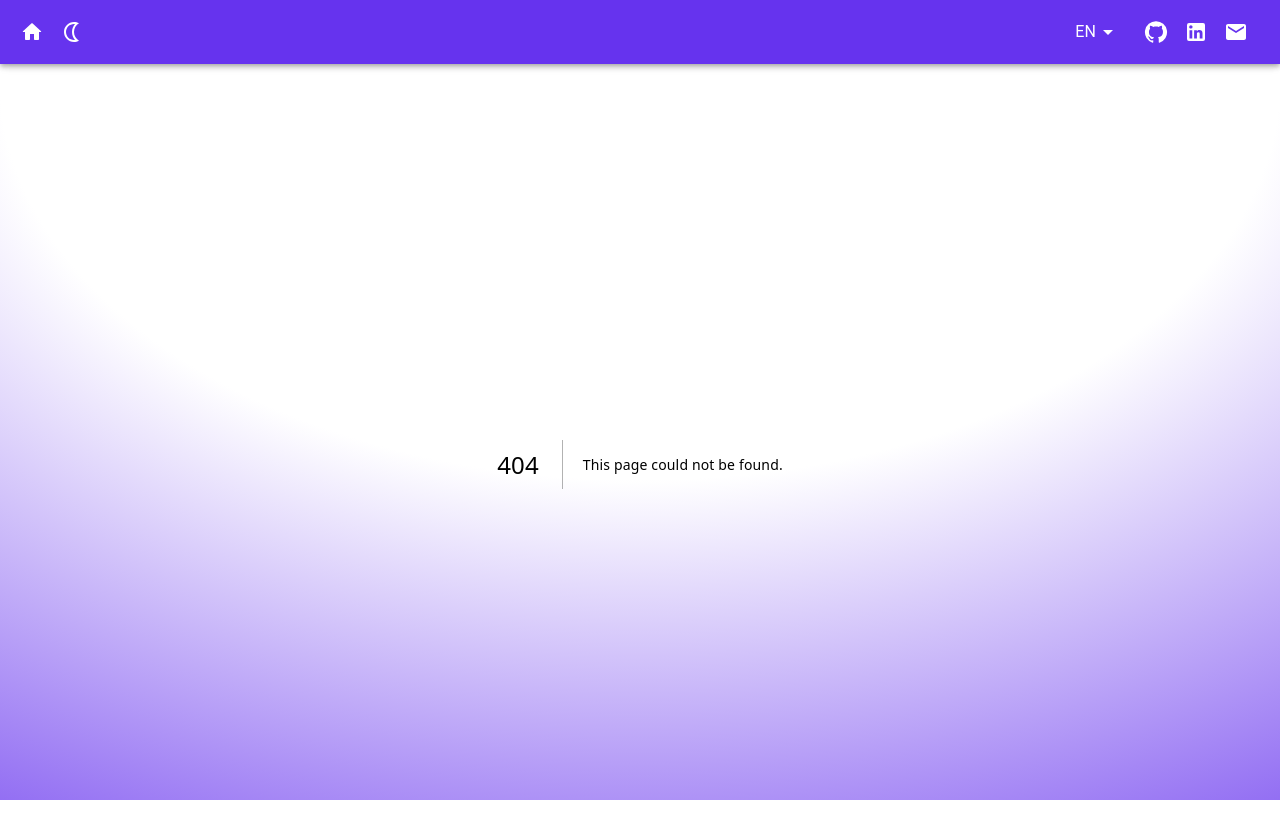
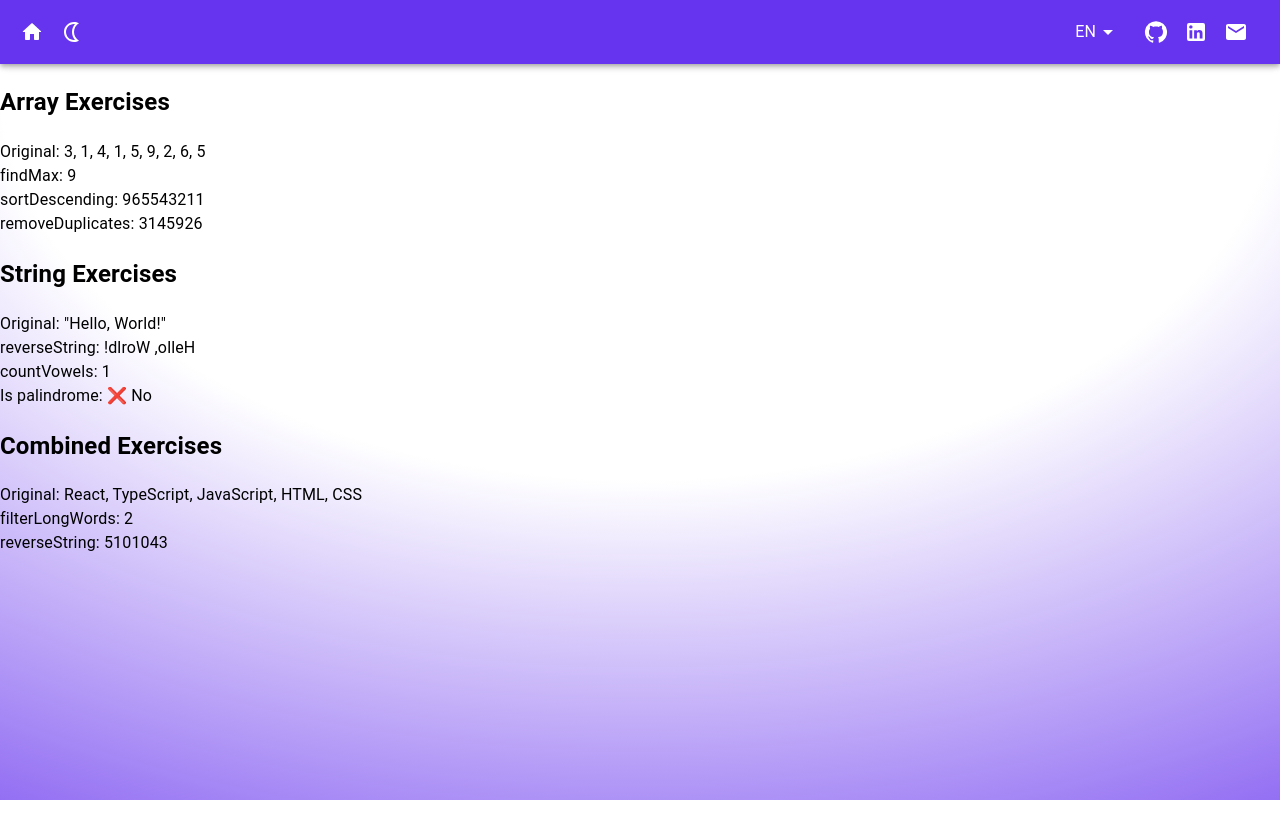
Before and after one commit to OneFor4ll/porfolio, a Next.js app: page /test-page in a window 1280 px wide. Before the commit this address had no page. Shown: the top 838 px of the page. After the commit the page ends 800 px from the top, so only its background shows below. Built offline with nearby package versions, Linux system fonts and the light colour scheme.

Commit message:
chore: added test page

```diff
--- /dev/null
+++ b/app/test-page/page.tsx
@@ -0,0 +1,19 @@
+"use client"
+
+import React from "react"
+import type { NextPage } from "next"
+import ArrayExercises from "@/libs/components/sections/index/ArrayExercises"
+import StringExercises from "@/libs/components/sections/index/StringExercises"
+import CombinedExercise from "@/libs/components/sections/index/CombinedExercise"
+
+const Home: NextPage = () => {
+    return (
+        <>
+      <ArrayExercises />
+      <StringExercises />
+      <CombinedExercise />
+        </>
+    )
+}
+
+export default Home
--- /dev/null
+++ b/libs/components/sections/index/ArrayExercises.tsx
@@ -0,0 +1,39 @@
+"use client"
+
+const ArrayExercises = () => {
+  // Dado este array:
+  const numbers = [3, 1, 4, 1, 5, 9, 2, 6, 5];
+
+  // 1. Encontre o maior número
+  const findMax = () => {
+    return Math.max(...numbers)
+  };
+
+  // 2. Ordene o array em ordem decrescente
+  const sortDescending = () => {
+    return [...numbers].sort().reverse();
+    // [3, 1, 4, 1, 5, 9, 2, 6, 5] → [9, 6, 5, 5, 4, 3, 2, 1, 1]
+  };
+
+  // 3. Remova valores duplicados
+  const removeDuplicates = () => {  // Declares a function called removeDuplicates with no parameters
+    return numbers.filter(        // Returns a new array created by filtering 'numbers'
+      (num, index) => {        // Arrow function that takes current element (num) and its position (index)
+        return numbers.indexOf(num) === index;  // The filter condition:
+        // "Is this the FIRST time this number appears?"
+      }
+    );
+  };
+
+  return (
+    <div>
+      <h2>Array Exercises</h2>
+      <div>Original: {numbers.join(', ')}</div>
+      <div>findMax: {findMax()}</div>
+      <div>sortDescending: {sortDescending()}</div>
+      <div>removeDuplicates: {removeDuplicates()}</div>
+    </div>
+  );
+};
+
+export default ArrayExercises
--- /dev/null
+++ b/libs/components/sections/index/CombinedExercise.tsx
@@ -0,0 +1,35 @@
+"use client"
+
+const CombinedExercise = () => {
+  const words = ["React", "TypeScript", "JavaScript", "HTML", "CSS"];
+
+  // 1. Filtrar palavras com mais de 5 caracteres
+  const filterLongWords = () => {
+    return words.filter((word) => {
+      return word.length > 5;
+    }).length
+  };
+
+  console.log(words[0].length)
+  console.log("JavaScript".length > 5);  // Deve retornar 'true'
+  console.log("CSS".length > 5);        // Deve retornar 'false'
+
+  // 2. Mapear para comprimentos [5, 10, 10, 4, 3]
+  const mapToLengths = () => {
+    return words.map((char) =>  (
+      char.length
+    ))
+  };
+
+  return (
+    <div>
+      <h2>Combined Exercises</h2>
+      <div>Original: {words.join(', ')}</div>
+      <div>filterLongWords: {filterLongWords()}</div>
+      <div>reverseString: {mapToLengths()}</div>
+
+    </div>
+  );
+};
+
+export default CombinedExercise
--- /dev/null
+++ b/libs/components/sections/index/StringExercises.tsx
@@ -0,0 +1,48 @@
+"use client"
+
+const StringExercises = () => {
+    const text = "Hello, World!";
+
+    // 1. Inverter a string
+    const reverseString = () => {
+        return text.split('').reverse().join('');
+        // "Hello" → ["H","e","l","l","o"] → ["o","l","l","e","H"] → "olleH"
+    };
+
+    // 2. Contar vogais
+    const countVowels = () => {  // Declara uma função chamada countVowels sem parâmetros
+        return text              // Pega a string guardada na variável 'text'
+            .split('')        // Divide a string em um array de caracteres individuais
+            // Exemplo: "Hello" → ["H", "e", "l", "l", "o"]
+            .filter(char =>   // Filtra cada caractere do array
+                'hH'   // String contendo todas as vogais (maiúsculas e minúsculas)
+                    .includes(char) // Verifica se o caractere atual está nas vogais
+                // Se sim, mantém no array; se não, remove
+            ).length;        // Conta quantos caracteres restaram no array filtrado
+        // Retorna esse número (quantidade de vogais)
+    };
+
+    // 3. Verificar se é palíndromo (ignorar maiúsculas e símbolos)
+    const isPalindrome = () => {
+        // 1. Normalize the original string: convert to lowercase and remove non-letters
+        const cleanText = text.toLowerCase().replace(/[^a-z]/g, '');
+
+        // 2. Create the reversed version of the cleaned string
+        const reversedText = cleanText.split('').reverse().join('');
+
+        // 3. Compare the cleaned original with the reversed version
+        return cleanText === reversedText;
+    };
+
+    return (
+        <div>
+            <h2>String Exercises</h2>
+            <div>Original: "{text}"</div>
+            <div>reverseString: {reverseString()}</div>
+            <div>countVowels: {countVowels()}</div>
+            <div>Is palindrome: {isPalindrome() ? "✅ Yes" : "❌ No"}</div>
+        </div>
+    );
+};
+
+export default StringExercises
```
